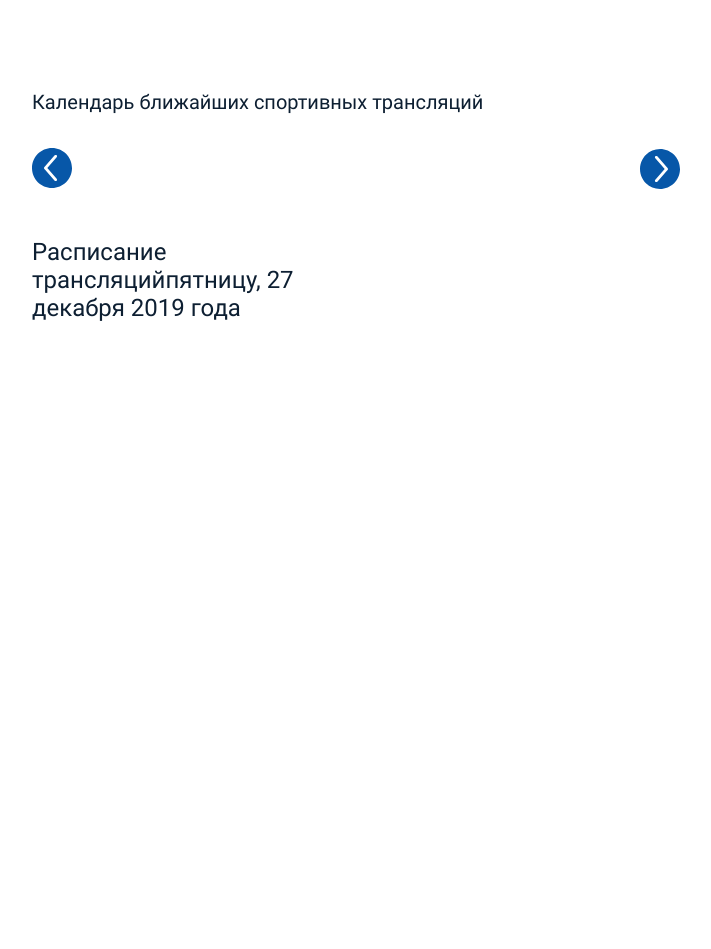
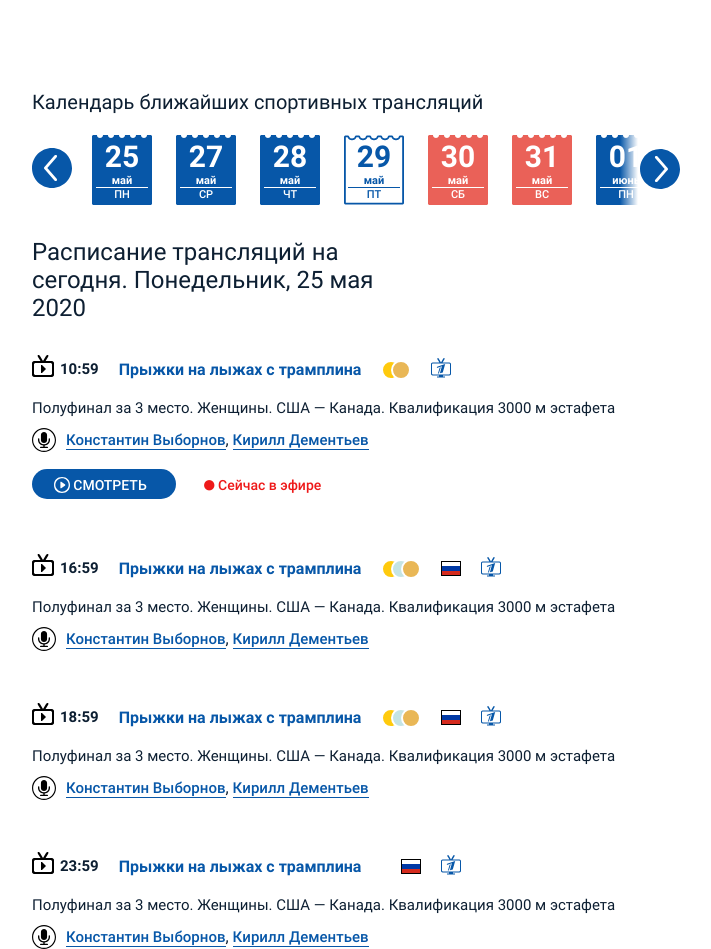
Before and after one commit to malininss/malininss-1tv-coffeescript, a website: page docs/widget.html in a window 1280 px wide. Shown: the whole page, without its empty margins (116-827 px from the left). Before the commit the page ends 800 px from the top, so only its background shows below. Drawn offline with Linux system fonts and the light colour scheme.

Commit message:
edit widget.html

```diff
--- a/docs/widget.html
+++ b/docs/widget.html
@@ -34,6 +34,7 @@
       </div>
     </div>
   </section>
+  <script src="scripts/moment-with-locales.min.js"></script>
   <script src="script.js"></script>
 </body>
 </html>
```
